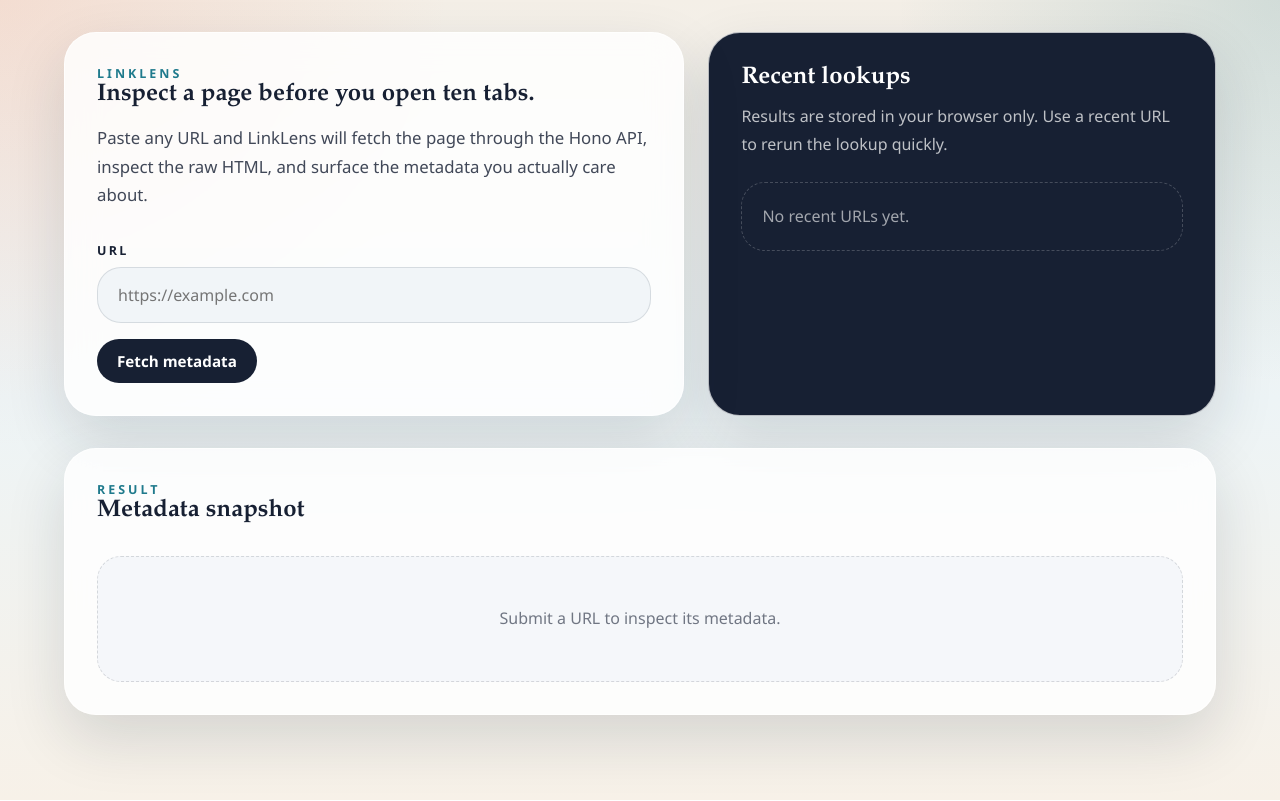
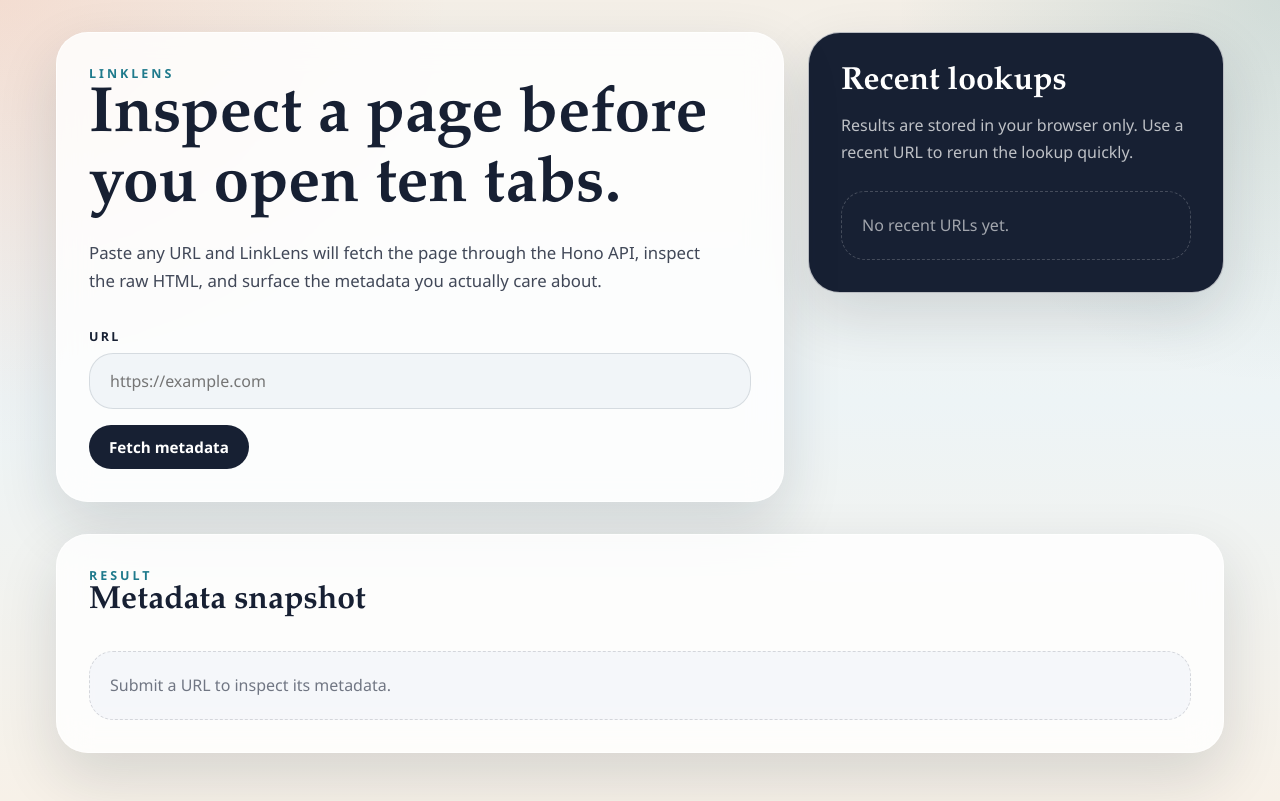
Before and after one commit to 01-mu/link-lens, a Nuxt app in the folder apps/web/: page / in a window 1280 px wide. Built offline with nearby package versions, Linux system fonts and the light colour scheme.

Commit message:
refactor(web): split page components and move styles to scss

```diff
--- a/apps/web/app/assets/css/main.css
+++ b/apps/web/app/assets/css/app.scss
@@ -111,17 +111,15 @@
   display: grid;
   gap: 8px;
   margin-top: 32px;
-}
 
-.field span,
-.result-label {
+  span {
     font-size: 0.78rem;
     font-weight: 700;
     letter-spacing: 0.18em;
     text-transform: uppercase;
   }
 
-.field input {
+  input {
     width: 100%;
     border: 1px solid rgba(23, 32, 51, 0.12);
     border-radius: 24px;
@@ -129,11 +127,12 @@
     padding: 16px 20px;
     outline: none;
     transition: border-color 120ms ease, box-shadow 120ms ease;
-}
 
-.field input:focus {
+    &:focus {
       border-color: var(--teal);
       box-shadow: 0 0 0 4px rgba(31, 122, 140, 0.15);
+    }
+  }
 }
 
 button[type='submit'] {
@@ -147,15 +146,15 @@
   font-weight: 700;
   cursor: pointer;
   transition: background 120ms ease, opacity 120ms ease;
-}
 
-button[type='submit']:hover:not(:disabled) {
+  &:hover:not(:disabled) {
     background: var(--teal);
   }
 
-button[type='submit']:disabled {
+  &:disabled {
     cursor: not-allowed;
     opacity: 0.45;
+  }
 }
 
 .error-banner {
@@ -185,11 +184,11 @@
   text-align: left;
   cursor: pointer;
   transition: border-color 120ms ease, background 120ms ease;
-}
 
-.recent-card:hover {
+  &:hover {
     border-color: rgba(255, 255, 255, 0.3);
     background: rgba(255, 255, 255, 0.1);
+  }
 }
 
 .recent-title {
@@ -214,13 +213,13 @@
   display: flex;
   flex-direction: column;
   gap: 12px;
-}
 
-.result-header a {
+  a {
     font-weight: 600;
     color: var(--teal);
     text-decoration-color: rgba(31, 122, 140, 0.3);
     text-underline-offset: 4px;
+  }
 }
 
 .result-grid {
@@ -234,12 +233,19 @@
   border-radius: 24px;
   background: rgba(247, 241, 232, 0.72);
   padding: 16px;
+
+  a,
+  p {
+    margin: 12px 0 0;
+    word-break: break-word;
+  }
 }
 
-.result-card a,
-.result-card p {
-  margin: 12px 0 0;
-  word-break: break-word;
+.result-label {
+  font-size: 0.78rem;
+  font-weight: 700;
+  letter-spacing: 0.18em;
+  text-transform: uppercase;
 }
 
 .muted {
@@ -254,7 +260,7 @@
   color: rgba(23, 32, 51, 0.6);
 }
 
-.panel-dark .empty-state {
+.empty-state-dark {
   border-color: rgba(255, 255, 255, 0.2);
   background: transparent;
   color: rgba(255, 255, 255, 0.6);
@@ -262,52 +268,32 @@
 
 .empty-state-large {
   margin-top: 32px;
-  padding: 48px 20px;
-  text-align: center;
 }
 
 .image-frame {
+  overflow: hidden;
   margin-top: 24px;
-  overflow: hidden;
-  border: 1px solid rgba(23, 32, 51, 0.1);
-  border-radius: 32px;
-  background: white;
-}
+  border-radius: 24px;
+  background: rgba(23, 32, 51, 0.06);
 
-.image-frame img {
+  img {
     display: block;
     width: 100%;
-  max-height: 24rem;
-  object-fit: cover;
-}
-
-@media (min-width: 900px) {
-  .page-shell {
-    padding-inline: 24px;
-  }
-
-  .hero-grid {
-    grid-template-columns: minmax(0, 1.1fr) minmax(0, 0.9fr);
-  }
-
-  .result-header {
-    align-items: end;
-    flex-direction: row;
-    justify-content: space-between;
-  }
-
-  .result-grid {
-    grid-template-columns: repeat(2, minmax(0, 1fr));
+    height: auto;
   }
 }
 
-@media (max-width: 899px) {
-  .panel-light,
-  .panel-dark {
-    padding: 24px;
+@media (min-width: 960px) {
+  .hero-grid {
+    grid-template-columns: minmax(0, 1.4fr) minmax(320px, 0.8fr);
+    align-items: start;
   }
 
   h1 {
-    font-size: 2.4rem;
+    font-size: 4rem;
+  }
+
+  h2 {
+    font-size: 2rem;
   }
 }
--- /dev/null
+++ b/apps/web/app/components/MetadataForm.vue
@@ -0,0 +1,42 @@
+<script setup lang="ts">
+const model = defineModel<string>({ required: true });
+
+defineProps<{
+  isLoading: boolean;
+  error: string | null;
+}>();
+
+const emit = defineEmits<{
+  submit: [];
+}>();
+</script>
+
+<template>
+  <div class="panel panel-light">
+    <p class="eyebrow">LinkLens</p>
+    <h1>Inspect a page before you open ten tabs.</h1>
+    <p class="lede">
+      Paste any URL and LinkLens will fetch the page through the Hono API, inspect the raw HTML,
+      and surface the metadata you actually care about.
+    </p>
+
+    <form class="stack" @submit.prevent="emit('submit')">
+      <label class="field">
+        <span>URL</span>
+        <input
+          v-model="model"
+          type="url"
+          inputmode="url"
+          placeholder="https://example.com"
+        />
+      </label>
+      <button :disabled="isLoading" type="submit">
+        {{ isLoading ? 'Inspecting...' : 'Fetch metadata' }}
+      </button>
+    </form>
+
+    <div v-if="error" class="error-banner">
+      {{ error }}
+    </div>
+  </div>
+</template>
--- /dev/null
+++ b/apps/web/app/components/MetadataResults.vue
@@ -0,0 +1,48 @@
+<script setup lang="ts">
+import type { MetadataField, MetadataRecord } from '~/types/metadata';
+
+defineProps<{
+  result: MetadataRecord | null;
+  metadataFields: MetadataField[];
+}>();
+
+function isLink(value: string | null) {
+  return typeof value === 'string' && /^(http|https):\/\//.test(value);
+}
+</script>
+
+<template>
+  <section class="panel panel-light result-panel">
+    <div class="result-header">
+      <div>
+        <p class="eyebrow">Result</p>
+        <h2>Metadata snapshot</h2>
+      </div>
+      <a v-if="result" :href="result.finalUrl" rel="noreferrer" target="_blank">Open final URL</a>
+    </div>
+
+    <div v-if="result" class="result-grid">
+      <article v-for="{ key, label } in metadataFields" :key="key" class="result-card">
+        <p class="result-label">{{ label }}</p>
+        <a
+          v-if="isLink(result[key])"
+          :href="result[key]!"
+          rel="noreferrer"
+          target="_blank"
+        >
+          {{ result[key] }}
+        </a>
+        <p v-else-if="result[key]">{{ result[key] }}</p>
+        <p v-else class="muted">Not found</p>
+      </article>
+    </div>
+
+    <div v-else class="empty-state empty-state-large">
+      Submit a URL to inspect its metadata.
+    </div>
+
+    <div v-if="result?.ogImage" class="image-frame">
+      <img :alt="result.title ? `${result.title} OG image` : 'Open Graph preview'" :src="result.ogImage" />
+    </div>
+  </section>
+</template>
--- /dev/null
+++ b/apps/web/app/components/RecentLookups.vue
@@ -0,0 +1,43 @@
+<script setup lang="ts">
+defineProps<{
+  recentUrls: string[];
+}>();
+
+const emit = defineEmits<{
+  select: [url: string];
+}>();
+
+function prettifyHostname(input: string) {
+  try {
+    return new URL(input).hostname.replace(/^www\./, '');
+  } catch {
+    return input;
+  }
+}
+</script>
+
+<template>
+  <aside class="panel panel-dark">
+    <h2>Recent lookups</h2>
+    <p class="aside-copy">
+      Results are stored in your browser only. Use a recent URL to rerun the lookup quickly.
+    </p>
+
+    <div class="stack recent-list">
+      <button
+        v-for="recentUrl in recentUrls"
+        :key="recentUrl"
+        class="recent-card"
+        type="button"
+        @click="emit('select', recentUrl)"
+      >
+        <div class="recent-title">{{ prettifyHostname(recentUrl) }}</div>
+        <div class="recent-url">{{ recentUrl }}</div>
+      </button>
+
+      <div v-if="recentUrls.length === 0" class="empty-state empty-state-dark">
+        No recent URLs yet.
+      </div>
+    </div>
+  </aside>
+</template>
--- a/apps/web/app/pages/index.vue
+++ b/apps/web/app/pages/index.vue
@@ -1,13 +1,5 @@
 <script setup lang="ts">
-type MetadataRecord = {
-  title: string | null;
-  description: string | null;
-  siteName: string | null;
-  ogImage: string | null;
-  canonical: string | null;
-  favicon: string | null;
-  finalUrl: string;
-};
+import type { MetadataField, MetadataRecord } from '~/types/metadata';
 
 type ApiSuccess = {
   ok: true;
@@ -24,7 +16,7 @@
 
 const RECENT_URLS_KEY = 'linklens.recent-urls';
 
-const metadataFields: Array<{ key: keyof MetadataRecord; label: string }> = [
+const metadataFields: MetadataField[] = [
   { key: 'title', label: 'Title' },
   { key: 'description', label: 'Description' },
   { key: 'siteName', label: 'Site name' },
@@ -62,14 +54,6 @@
     return parsed.protocol === 'http:' || parsed.protocol === 'https:';
   } catch {
     return false;
-  }
-}
-
-function prettifyHostname(input: string) {
-  try {
-    return new URL(input).hostname.replace(/^www\./, '');
-  } catch {
-    return input;
   }
 }
 
@@ -148,96 +132,10 @@
 <template>
   <main class="page-shell">
     <section class="hero-grid">
-      <div class="panel panel-light">
-        <p class="eyebrow">LinkLens</p>
-        <h1>Inspect a page before you open ten tabs.</h1>
-        <p class="lede">
-          Paste any URL and LinkLens will fetch the page through the Hono API, inspect the raw
-          HTML, and surface the metadata you actually care about.
-        </p>
-
-        <form class="stack" @submit.prevent="handleSubmit">
-          <label class="field">
-            <span>URL</span>
-            <input
-              v-model="url"
-              type="url"
-              inputmode="url"
-              placeholder="https://example.com"
-            />
-          </label>
-          <button :disabled="isLoading" type="submit">
-            {{ isLoading ? 'Inspecting...' : 'Fetch metadata' }}
-          </button>
-        </form>
-
-        <div v-if="error" class="error-banner">
-          {{ error }}
-        </div>
-      </div>
-
-      <aside class="panel panel-dark">
-        <h2>Recent lookups</h2>
-        <p class="aside-copy">
-          Results are stored in your browser only. Use a recent URL to rerun the lookup quickly.
-        </p>
-
-        <div class="stack recent-list">
-          <button
-            v-for="recentUrl in recentUrls"
-            :key="recentUrl"
-            class="recent-card"
-            type="button"
-            @click="rerunRecent(recentUrl)"
-          >
-            <div class="recent-title">{{ prettifyHostname(recentUrl) }}</div>
-            <div class="recent-url">{{ recentUrl }}</div>
-          </button>
-
-          <div v-if="recentUrls.length === 0" class="empty-state">
-            No recent URLs yet.
-          </div>
-        </div>
-      </aside>
+      <MetadataForm v-model="url" :error="error" :is-loading="isLoading" @submit="handleSubmit" />
+      <RecentLookups :recent-urls="recentUrls" @select="rerunRecent" />
     </section>
 
-    <section class="panel panel-light result-panel">
-      <div class="result-header">
-        <div>
-          <p class="eyebrow">Result</p>
-          <h2>Metadata snapshot</h2>
-        </div>
-        <a v-if="result" :href="result.finalUrl" rel="noreferrer" target="_blank">
-          Open final URL
-        </a>
-      </div>
-
-      <div v-if="result" class="result-grid">
-        <article v-for="{ key, label } in metadataFields" :key="key" class="result-card">
-          <p class="result-label">{{ label }}</p>
-          <a
-            v-if="result[key] && typeof result[key] === 'string' && /^(http|https):\/\//.test(result[key]!)"
-            :href="result[key]!"
-            rel="noreferrer"
-            target="_blank"
-          >
-            {{ result[key] }}
-          </a>
-          <p v-else-if="result[key]">{{ result[key] }}</p>
-          <p v-else class="muted">Not found</p>
-        </article>
-      </div>
-
-      <div v-else class="empty-state empty-state-large">
-        Submit a URL to inspect its metadata.
-      </div>
-
-      <div v-if="result?.ogImage" class="image-frame">
-        <img
-          :alt="result.title ? `${result.title} OG image` : 'Open Graph preview'"
-          :src="result.ogImage"
-        />
-      </div>
-    </section>
+    <MetadataResults :metadata-fields="metadataFields" :result="result" />
   </main>
 </template>
--- /dev/null
+++ b/apps/web/app/types/metadata.ts
@@ -0,0 +1,14 @@
+export type MetadataRecord = {
+  title: string | null;
+  description: string | null;
+  siteName: string | null;
+  ogImage: string | null;
+  canonical: string | null;
+  favicon: string | null;
+  finalUrl: string;
+};
+
+export type MetadataField = {
+  key: keyof MetadataRecord;
+  label: string;
+};
--- a/apps/web/nuxt.config.ts
+++ b/apps/web/nuxt.config.ts
@@ -2,7 +2,7 @@
   ?.env;
 
 export default defineNuxtConfig({
-  css: ['~/app/assets/css/main.css'],
+  css: ['~/app/assets/css/app.scss'],
   runtimeConfig: {
     public: {
       apiBaseUrl: env?.NUXT_PUBLIC_API_BASE_URL ?? 'http://127.0.0.1:8787',
--- a/apps/web/package.json
+++ b/apps/web/package.json
@@ -15,6 +15,7 @@
     "vue-router": "latest"
   },
   "devDependencies": {
+    "sass": "^1.93.2",
     "typescript": "^5.7.3",
     "vite": "^7.1.4",
     "vue-tsc": "^3.1.1"
```
Also changed, not shown: 1 other file (tests, documents, lock files or other folders). Lines whose indentation alone changed are shown as unchanged.
